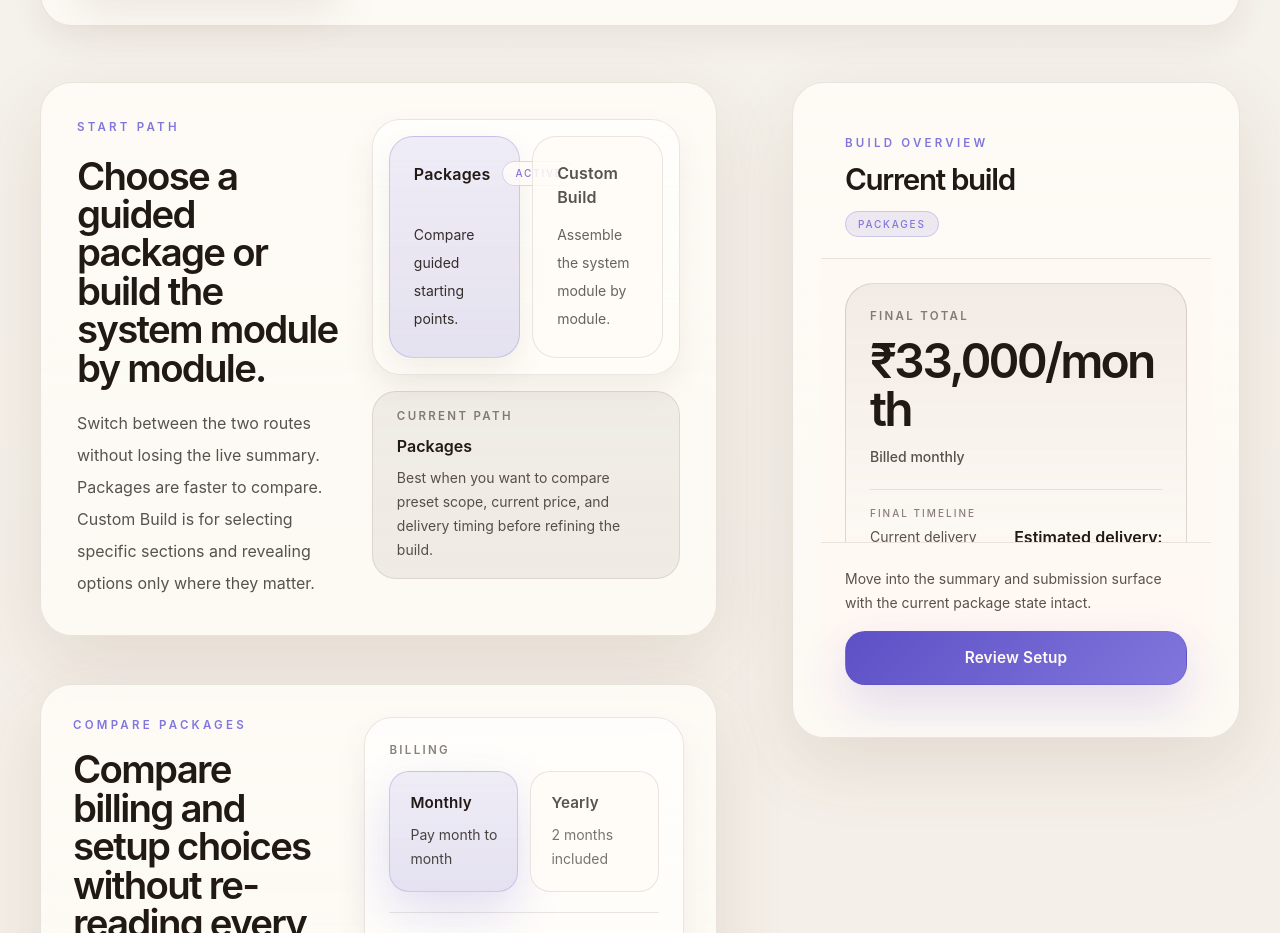
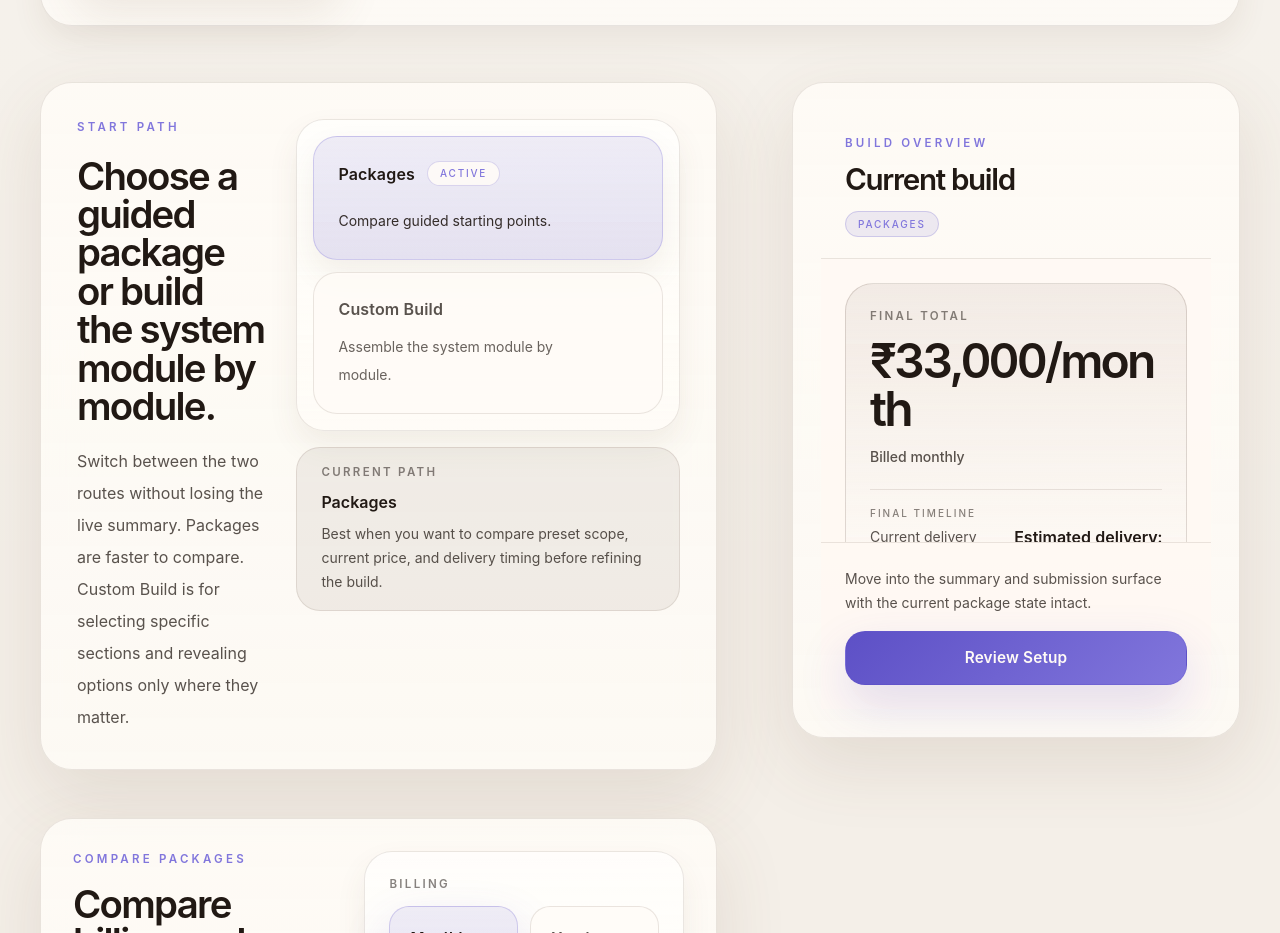
Before and after one commit to kazi-farzan/iou-studio, a React (Vite) app in the folder iou-studio/: page /pricing in a window 1280 px wide. Shown: the part 795-1728 px from the top of the page. Built offline with nearby package versions, Linux system fonts and the light colour scheme.

Commit message:
Polish Pricing section- 1/4

```diff
--- a/iou-studio/src/pages/Pricing.jsx
+++ b/iou-studio/src/pages/Pricing.jsx
@@ -289,8 +289,8 @@ export default function Pricing() {
           <div className="grid gap-8 xl:grid-cols-[minmax(0,1.16fr)_minmax(360px,0.84fr)] xl:items-start 2xl:gap-12 2xl:grid-cols-[minmax(0,1.2fr)_minmax(392px,0.88fr)]">
             <div className="min-w-0 space-y-8 sm:space-y-10 xl:space-y-12">
               <Card className="p-6 sm:p-7 lg:p-8 xl:p-9">
-                <div className="grid gap-6 xl:grid-cols-[minmax(0,0.92fr)_minmax(0,1.08fr)] xl:items-start xl:gap-8">
-                  <div className="max-w-2xl space-y-4 sm:space-y-5">
+                <div className="flex flex-col gap-6 lg:flex-row lg:items-start lg:gap-8">
+                  <div className="max-w-2xl space-y-4 sm:space-y-5 lg:min-w-0 lg:flex-[1.2]">
                     <p className="type-kicker">Start path</p>
                     <h2 className="type-section-title max-w-[15ch]">
                       Choose a guided package or build the system module by
@@ -304,9 +304,9 @@ export default function Pricing() {
                     </p>
                   </div>
 
-                  <div className="space-y-4">
+                  <div className="w-full space-y-4 lg:min-w-[22rem] lg:flex-1 xl:min-w-[24rem]">
                     <div className="theme-panel rounded-[28px] border border-[color:var(--border-subtle)] p-3 sm:p-4">
-                      <div className="grid gap-3 sm:grid-cols-2">
+                      <div className="grid gap-3 sm:grid-cols-2 lg:grid-cols-1 2xl:grid-cols-2">
                         {configurationModes.map((option) => (
                           <button
                             key={option.id}
@@ -325,7 +325,7 @@ export default function Pricing() {
                                 </span>
                               ) : null}
                             </span>
-                            <span className="mt-3 block max-w-[26ch] text-sm leading-7 opacity-90">
+                            <span className="mt-3 block max-w-[28ch] text-sm leading-7 opacity-90">
                               {option.detail}
                             </span>
                           </button>
```
